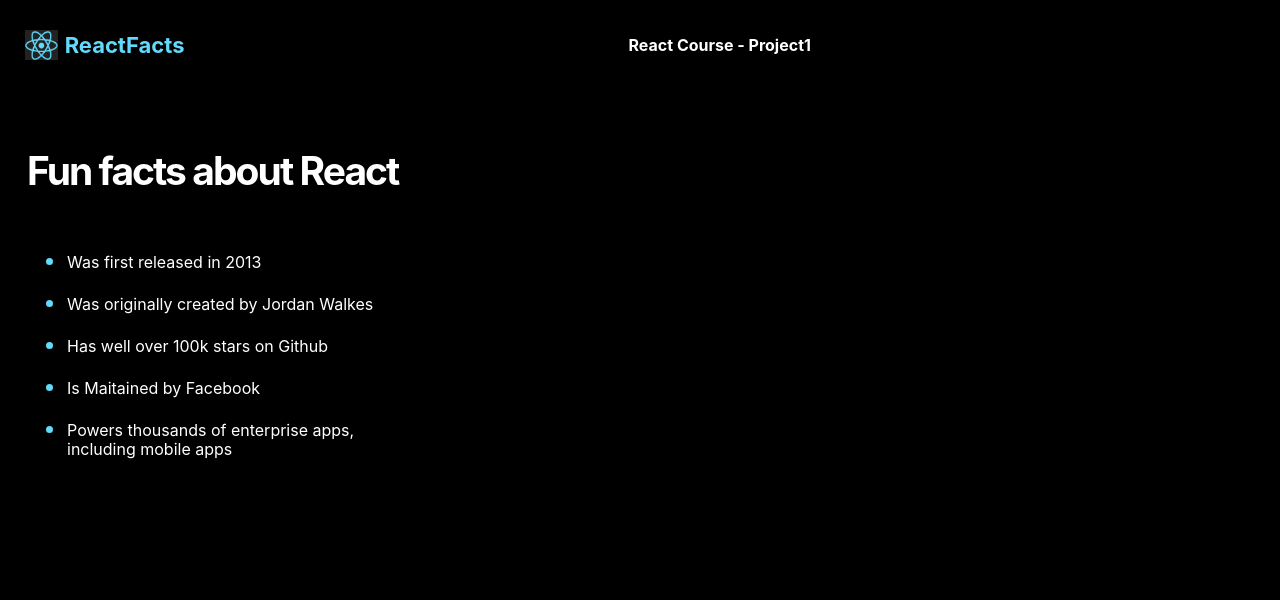
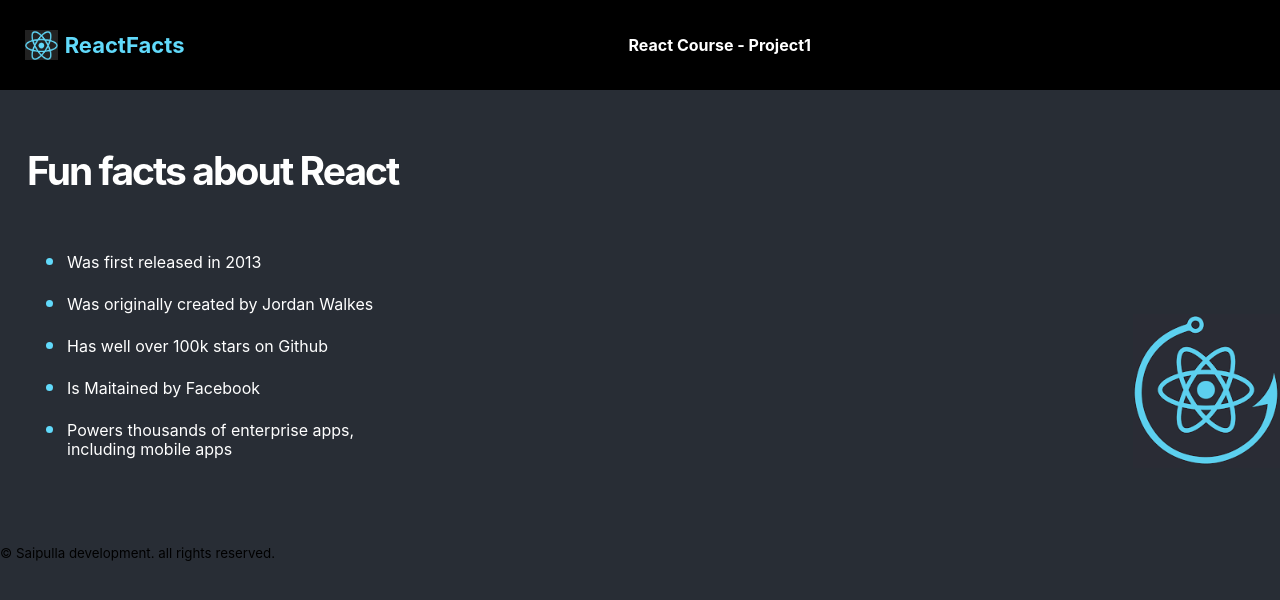
Before and after one commit to lisa1501/react_course, a React (Create React App) app in the folder my-app/: page / in a window 1280 px wide. Shown: the top 600 px of the page. Built offline with nearby package versions, Linux system fonts and the light colour scheme.

Commit message:
Build a React info site| Add background logo

```diff
--- a/my-app/src/Components/Main.js
+++ b/my-app/src/Components/Main.js
@@ -11,7 +11,6 @@ export default function Main() {
                 <li>Is Maitained by Facebook</li>
                 <li>Powers thousands of enterprise apps, including mobile apps</li>
             </ul>
-
         </main>
     )
 }
--- a/my-app/src/index.css
+++ b/my-app/src/index.css
@@ -6,7 +6,7 @@ body {
     margin: 0;
     font-family: inter, sans-serif;
     height: 100vh;
-    background-color: black;
+    background-color:#282d35;
 }
 
 nav {
@@ -49,6 +49,10 @@ nav > img {
 main {
     padding: 57px 27px;
     color: white;
+    background-image: url(./images/React-logo-large.png);
+    background-repeat: no-repeat;
+    background-position: right 75%;
+
 }
 
 .main--title {
@@ -73,3 +77,10 @@ main {
     color: #61DAFB;
 
 }
+
+/* .nav--icon {
+    height: 30px;
+    margin-left: 7px;
+    background-repeat: no-repeat;
+    background-position: right 75%;
+} */
```
Also changed, not shown: my-app/src/images/React-logo-background.png (added), my-app/src/images/React-logo-large.png (added).
